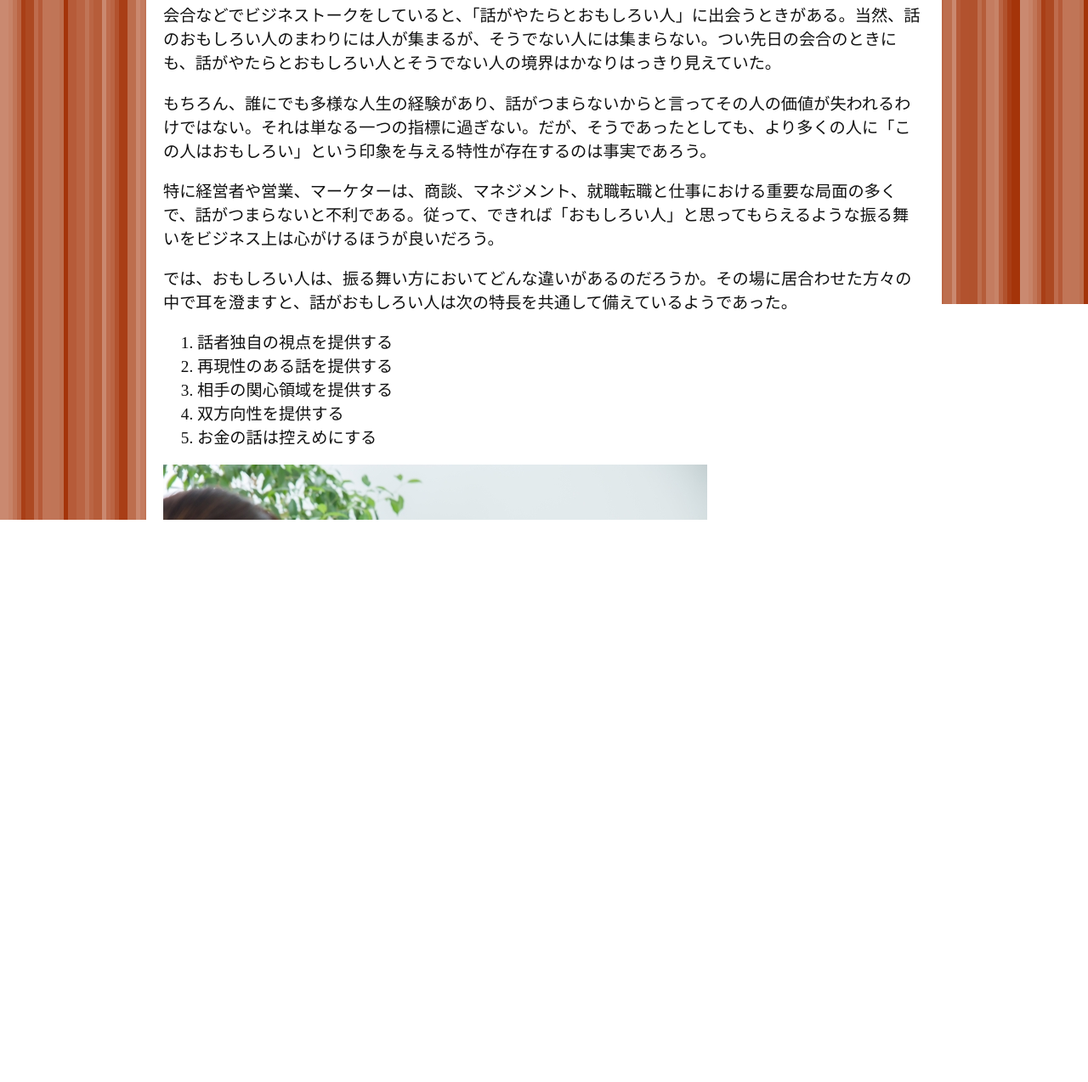
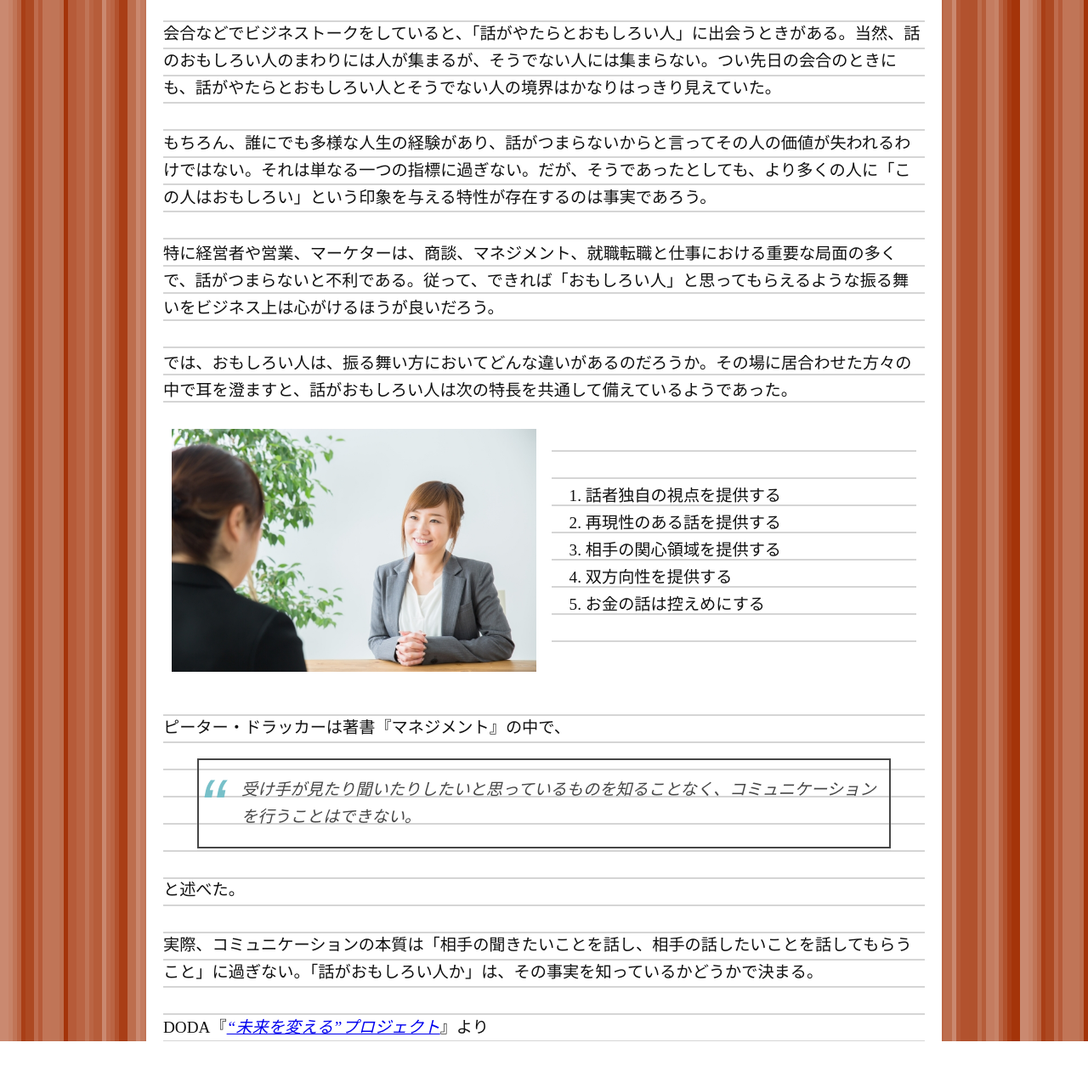
Before and after one commit to frontendcreatelabo/laststyle, a plain HTML site: page index.html in a window 1280 px wide. Shown: the part 659-1933 px from the top of the page at 85% size. After the commit the page ends 1905 px from the top, so only its background shows below. Drawn offline with Linux system fonts and the light colour scheme; a web font is replaced by a local one.

Commit message:
ノートスタイル実装・引用段落編集

```diff
--- a/index.html
+++ b/index.html
@@ -23,34 +23,52 @@
 				</div>
 			</div>
 
+			<div class="notewrapper">
+				<p class="notewrapper--text">
+					会合などでビジネストークをしていると、「話がやたらとおもしろい人」に出会うときがある。当然、話のおもしろい人のまわりには人が集まるが、そうでない人には集まらない。つい先日の会合のときにも、話がやたらとおもしろい人とそうでない人の境界はかなりはっきり見えていた。
+				</p>
 
-			<p>会合などでビジネストークをしていると、「話がやたらとおもしろい人」に出会うときがある。当然、話のおもしろい人のまわりには人が集まるが、そうでない人には集まらない。つい先日の会合のときにも、話がやたらとおもしろい人とそうでない人の境界はかなりはっきり見えていた。</p>
+				<p class="notewrapper--text">
+					もちろん、誰にでも多様な人生の経験があり、話がつまらないからと言ってその人の価値が失われるわけではない。それは単なる一つの指標に過ぎない。だが、そうであったとしても、より多くの人に「この人はおもしろい」という印象を与える特性が存在するのは事実であろう。
+				</p>
 
-			<p>もちろん、誰にでも多様な人生の経験があり、話がつまらないからと言ってその人の価値が失われるわけではない。それは単なる一つの指標に過ぎない。だが、そうであったとしても、より多くの人に「この人はおもしろい」という印象を与える特性が存在するのは事実であろう。</p>
+				<p class="notewrapper--text">
+					特に経営者や営業、マーケターは、商談、マネジメント、就職転職と仕事における重要な局面の多くで、話がつまらないと不利である。従って、できれば「おもしろい人」と思ってもらえるような振る舞いをビジネス上は心がけるほうが良いだろう。
+				</p>
 
-			<p>特に経営者や営業、マーケターは、商談、マネジメント、就職転職と仕事における重要な局面の多くで、話がつまらないと不利である。従って、できれば「おもしろい人」と思ってもらえるような振る舞いをビジネス上は心がけるほうが良いだろう。</p>
+				<p class="notewrapper--text">
+					では、おもしろい人は、振る舞い方においてどんな違いがあるのだろうか。その場に居合わせた方々の中で耳を澄ますと、話がおもしろい人は次の特長を共通して備えているようであった。
+				</p>
+			</div>
 
-			<p>では、おもしろい人は、振る舞い方においてどんな違いがあるのだろうか。その場に居合わせた方々の中で耳を澄ますと、話がおもしろい人は次の特長を共通して備えているようであった。</p>
-
-			<ol>
+			<div class="imgpanel-nonborder">
+				<div class="imgpanel--item-note">
+					<ol class="imgpanel--note">
 						<li>話者独自の視点を提供する</li>
 						<li>再現性のある話を提供する</li>
 						<li>相手の関心領域を提供する</li>
 						<li>双方向性を提供する</li>
 						<li>お金の話は控えめにする</li>
 					</ol>
+				</div>
+				<div class="imgpanel--item">
+					<img src="./images/img_002.jpg" class="imgpanel--img">
+				</div>
+			</div>
 
-			<img src="./images/img_002.jpg">
+			<div class="notewrapper">
+				<p class="notewrapper--text">ピーター・ドラッカーは著書『マネジメント』の中で、</p>
 
-			<p>ピーター・ドラッカーは著書『マネジメント』の中で、</p>
+				<blockquote class="notewrapper--block">
+					<p class="blockText">受け手が見たり聞いたりしたいと思っているものを知ることなく、コミュニケーションを行うことはできない。</p>
+				</blockquote>
 
-			<blockquote>受け手が見たり聞いたりしたいと思っているものを知ることなく、コミュニケーションを行うことはできない。</blockquote>
+				<p class="notewrapper--text">と述べた。</p>
 
-			<p>と述べた。</p>
+				<p  class="notewrapper--text">実際、コミュニケーションの本質は「相手の聞きたいことを話し、相手の話したいことを話してもらうこと」に過ぎない。「話がおもしろい人か」は、その事実を知っているかどうかで決まる。</p>
 
-			<p>実際、コミュニケーションの本質は「相手の聞きたいことを話し、相手の話したいことを話してもらうこと」に過ぎない。「話がおもしろい人か」は、その事実を知っているかどうかで決まる。</p>
-
-			<p>DODA『<cite><a href="https://mirai.doda.jp/theme/essence/business-talk/">“未来を変える”プロジェクト</a></cite>』より</p>
+				<p class="notewrapper--text">DODA『<cite><a href="https://mirai.doda.jp/theme/essence/business-talk/">“未来を変える”プロジェクト</a></cite>』より</p>
+			</div>
 		</div><!-- /contentsbody -->
 	</section>
 
--- a/sass/style.scss
+++ b/sass/style.scss
@@ -12,6 +12,12 @@
 	align-items: center;
 }
 
+@mixin notestyle($size: 2rem, $color: rgba(150,150,150,.4)){
+	background-image: linear-gradient( $color .1em, transparent .1em );
+	background-size: auto $size; // line-heightと一致させる
+	line-height: $size;
+}
+
 body {
 	margin: 0;
 	padding: 0;
@@ -19,7 +25,7 @@ body {
 	color: #111;
 }
 
-h2 {
+h2,ol {
 	-webkit-margin-after: 0;
 	-webkit-margin-before: 0;
 }
@@ -74,6 +80,10 @@ h2 {
 	align-items: center;
 	justify-content: space-between;
 	border: solid 1px;
+	&-nonborder {
+		@extend .imgpanel;
+		border: 0;
+	}
 	&--item{
 		width: 49%;
 		&:nth-of-type(2) {
@@ -83,6 +93,10 @@ h2 {
 			-ms-flex-align: center;
 			-webkit-align-items: center;
 			align-items: center;
+		}
+		&-note {
+			width: 49%;
+			@include notestyle;
 		}
 
 	}
@@ -94,8 +108,47 @@ h2 {
 			content:"?";
 		}
 	}
+	&--note {
+		padding:{
+			top: 2em;
+			bottom: 2em;
+		}
+	}
 	&--img {
 		width: 100%;
 		height: auto;
 	}
 }
+
+.notewrapper {
+	margin-top: 40px;
+	@include notestyle;
+  	&--text:not(:first-child) {
+  		padding-top: 14px;
+  	}
+  	&--block {
+  		padding-top: 14px;
+		position: relative;
+		padding: 0 15px 0 50px;
+		box-sizing: border-box;
+		font-style: italic;
+		border: solid 2px #464646;
+		color: #464646;
+		&:before {
+			display: inline-block;
+			position: absolute;
+			top: 10px;
+			left: 0;
+			vertical-align: middle;
+			content: "“";
+			font-family: sans-serif;
+			color: #77c0c9;
+			font-size: 90px;
+			line-height: 1;
+		}
+  	}
+  	&--blockText {
+  		padding: 0;
+    	margin: 10px 0;
+  	}
+}
```
Also changed, not shown: css/style.css. Lines whose indentation alone changed are shown as unchanged.
